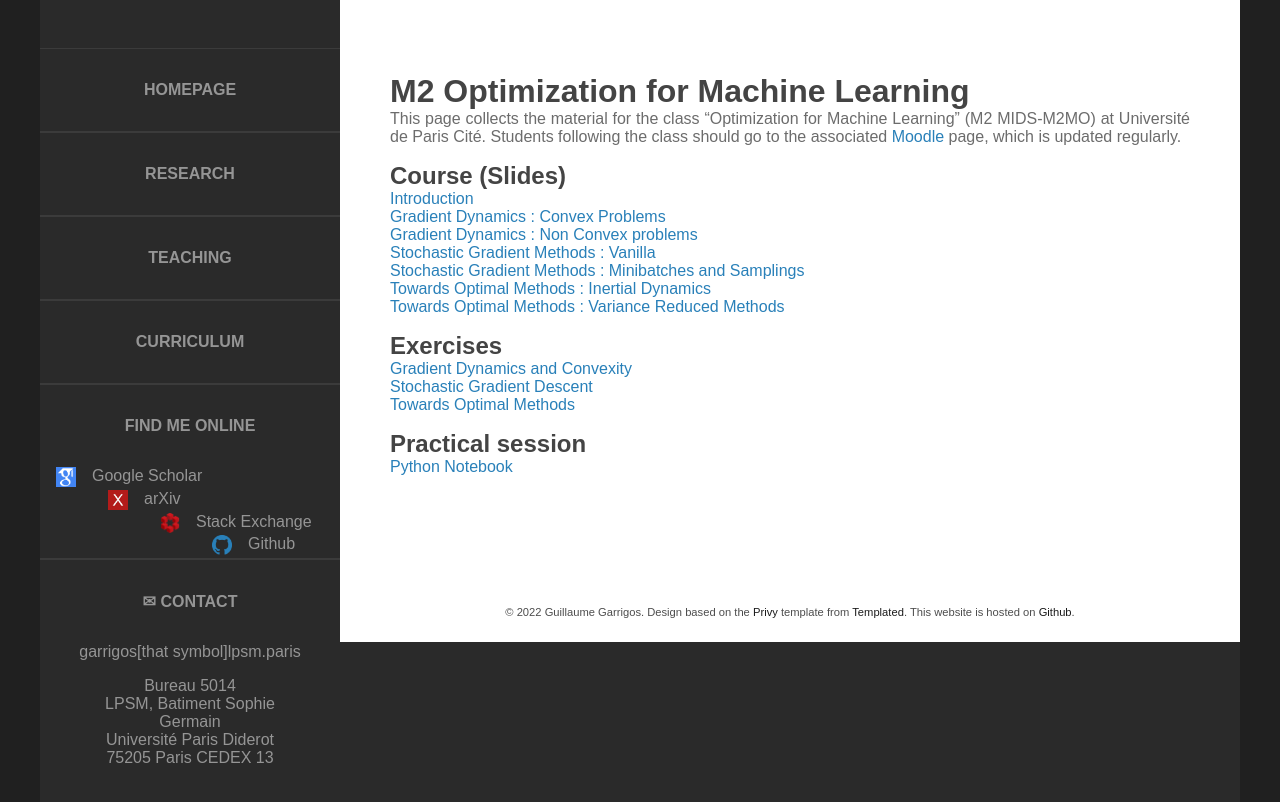
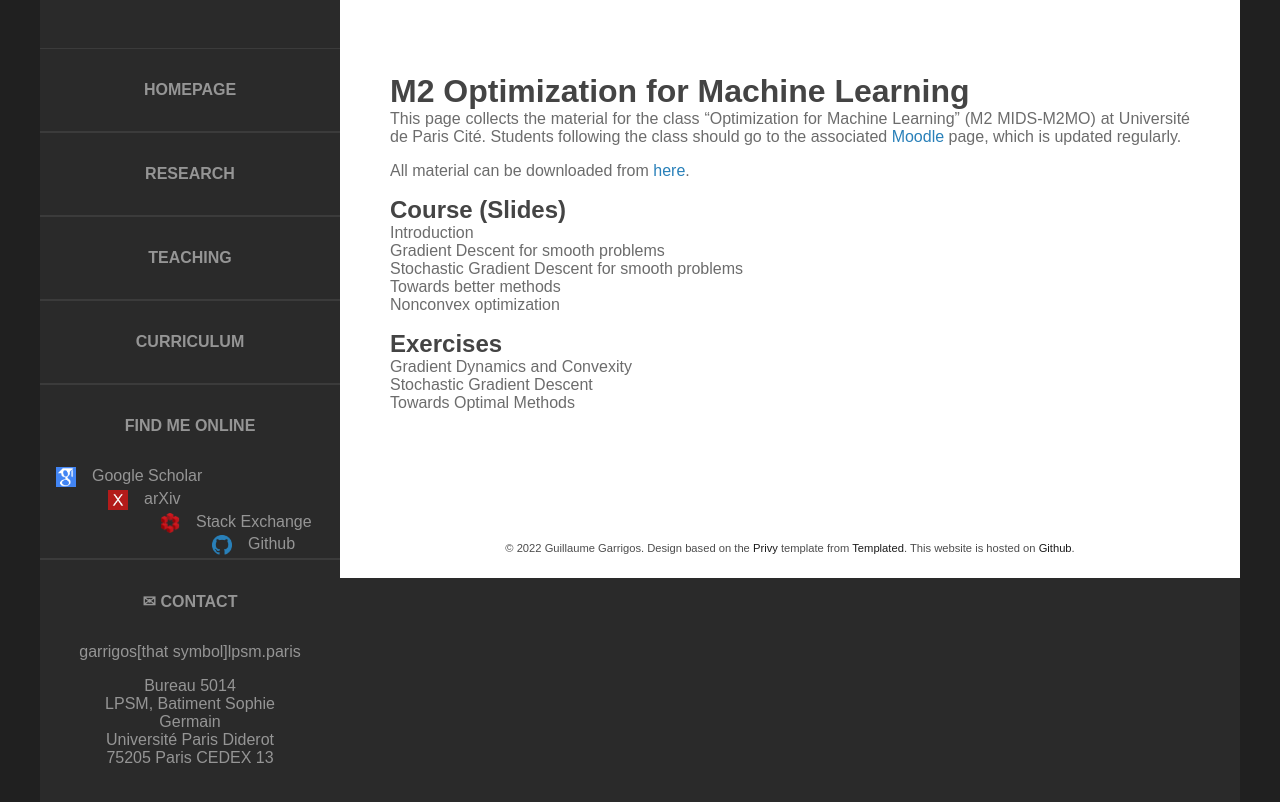
Before and after one commit to Guillaume-Garrigos/guillaume-garrigos.github.io, a Jekyll site: the page built from M2optimization.md, in a window 1280 px wide. Shown: the top 802 px of the page. Built offline with Jekyll 4.4.1, drawn with Linux system fonts in a browser that asks for light colours.

Commit message:
Move files to single folders
Easier to maintain

```diff
--- a/M2optimization.md
+++ b/M2optimization.md
@@ -8,22 +8,18 @@ layout: default
 This page collects the material for the class "Optimization for Machine Learning" (M2 MIDS-M2MO) at Université de Paris Cité.
 Students following the class should go to the associated [Moodle](https://moodle.u-paris.fr/course/view.php?id=6146) page, which is updated regularly.
 
+All material can be downloaded from [here](https://cloud.math.univ-paris-diderot.fr/s/XZkLDz8ErQnjtKF).
+
 ## Course (Slides)
 
-1. [Introduction](https://cloud.math.univ-paris-diderot.fr/s/N4txRopGp9d66CA/download)
-2. [Gradient Dynamics : Convex Problems](https://cloud.math.univ-paris-diderot.fr/s/2ERoZ3wfmkdYFg8/download)
-3. [Gradient Dynamics : Non Convex problems](https://cloud.math.univ-paris-diderot.fr/s/gC7G9tasa2mbEbG/download)
-4. [Stochastic Gradient Methods : Vanilla](https://cloud.math.univ-paris-diderot.fr/s/wrziXSSKLNmsXgz/download)
-5. [Stochastic Gradient Methods : Minibatches and Samplings](https://cloud.math.univ-paris-diderot.fr/s/EjwaJNE5C7qgYwS/download)
-6. [Towards Optimal Methods : Inertial Dynamics](https://cloud.math.univ-paris-diderot.fr/s/cbYHK6rNoPbrJCG/download)
-7. [Towards Optimal Methods : Variance Reduced Methods](https://cloud.math.univ-paris-diderot.fr/s/AkXEJNXfsJ5NXoL/download)
+1. Introduction
+2. Gradient Descent for smooth problems
+3. Stochastic Gradient Descent for smooth problems
+4. Towards better methods
+5. Nonconvex optimization
 
 ## Exercises
 
-1. [Gradient Dynamics and Convexity](https://cloud.math.univ-paris-diderot.fr/s/sTMq5pR2EYGq5Dd/download)
-2. [Stochastic Gradient Descent](https://cloud.math.univ-paris-diderot.fr/s/ZGNmBijocY9ZfAp/download)
-3. [Towards Optimal Methods](https://cloud.math.univ-paris-diderot.fr/s/sR99kCpxRTMYmZW/download)
-
-## Practical session
-
-[Python Notebook](https://cloud.math.univ-paris-diderot.fr/s/6M5M8EeCwF5kxeR/download)
+1. Gradient Dynamics and Convexity
+2. Stochastic Gradient Descent
+3. Towards Optimal Methods
```
